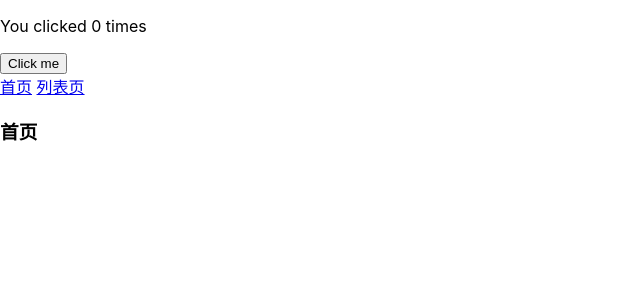
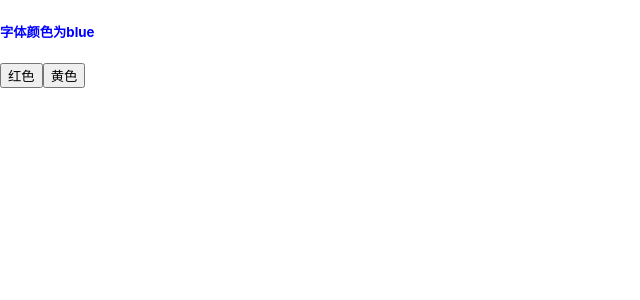
Before and after one commit to xumaozeng/my-react-app, a React (Create React App) app: page / in a window 1280 px wide. Shown: the top 300 px of the page, without its empty margins (0-640 px from the left). Built offline with nearby package versions, Linux system fonts and the light colour scheme.

Commit message:
useReducer

```diff
--- a/src/App.js
+++ b/src/App.js
@@ -1,9 +1,9 @@
-import UseEffectPage from "./pages/Hooks/UseEffectPage";
+import UseReducerPage from "./pages/Hooks/UseReducerPage";
 
 function App() {
   return (
     <div className="App">
-      <UseEffectPage />
+      <UseReducerPage />
     </div>
   );
 }
--- /dev/null
+++ b/src/pages/Hooks/ColorContext.js
@@ -0,0 +1,5 @@
+import { createContext } from "react";
+
+const ColorContext = createContext();
+
+export default ColorContext;
--- /dev/null
+++ b/src/pages/Hooks/UseReducerPage.js
@@ -0,0 +1,47 @@
+import React, { useContext, useReducer } from "react";
+import ColorContext from "./ColorContext";
+
+function ShowArea(props) {
+  const { color } = useContext(ColorContext);
+  return (
+    <div style={{ color }}>
+      <h5>字体颜色为{color}</h5>
+    </div>
+  );
+}
+
+function Buttons(props) {
+  const { dispatch } = useContext(ColorContext);
+  return (
+    <div>
+      <button onClick={() => dispatch({ type: UPDATE_COLOR, color: "red" })}>
+        红色
+      </button>
+      <button onClick={() => dispatch({ type: UPDATE_COLOR, color: "yellow" })}>
+        黄色
+      </button>
+    </div>
+  );
+}
+
+const UPDATE_COLOR = "UPDATE_COLOR";
+const reducer = (state, action) => {
+  switch (action.type) {
+    case UPDATE_COLOR:
+      return action.color;
+    default:
+      return state;
+  }
+};
+
+function UseReducerPage(props) {
+  const [color, dispatch] = useReducer(reducer, "blue");
+  return (
+    <ColorContext.Provider value={{ color, dispatch }}>
+      <ShowArea />
+      <Buttons />
+    </ColorContext.Provider>
+  );
+}
+
+export default UseReducerPage;
```
